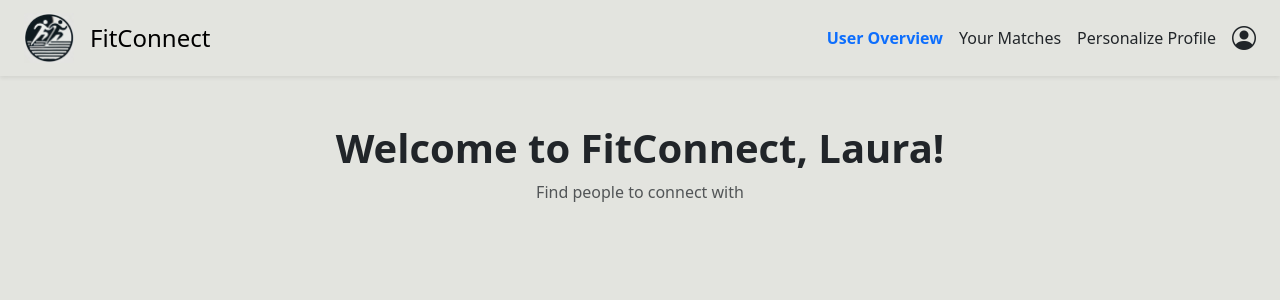
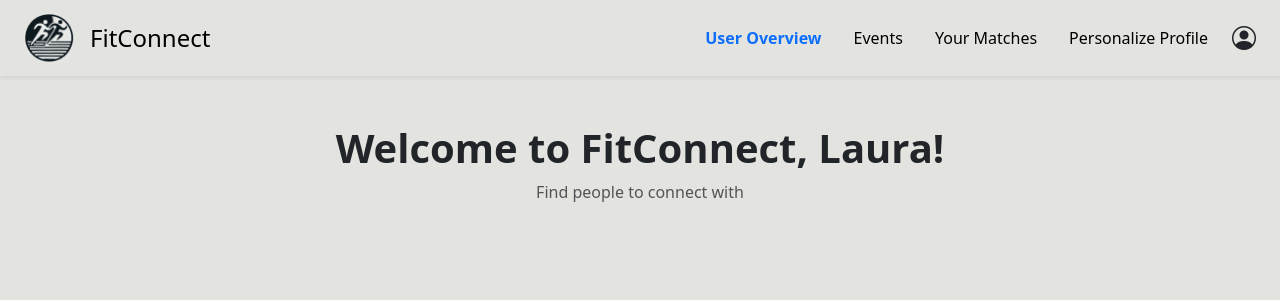
Before and after one commit to debra-soth/fitconnect, a Flask app: page /user in a window 1280 px wide. Shown: the top 300 px of the page. Run offline with Flask 3, Linux system fonts and the light colour scheme.

Commit message:
Adjust navbar items with hover effect

```diff
--- a/templates/userOverview.html
+++ b/templates/userOverview.html
@@ -28,7 +28,20 @@
         }
         .nav-container a {
             text-decoration: none;
+            color: black !important;
+            font-weight: 500;
+            padding: 0.5rem;
+            transition: color 0.3s ease-in-out;
         }
+        .nav-container a:hover {
+            color: #0d6efd !important;
+        }
+
+        .nav-container a.active {
+            color:#0d6efd !important;
+            font-weight: bold !important;
+        }
+
         .dropdown-menu {
             right: 0;
             left: auto;
@@ -48,15 +61,17 @@
         <h4 class="ms-3 mb-0">FitConnect</h4>
     </a>
     <div class="nav-container">
-        <a href="#" class="text-primary fw-bold me-3">User Overview</a>
-        <a href="#" class="text-dark me-3">Your Matches</a>
-        <a href="/personalizeProfile" class="text-dark me-3">Personalize Profile</a>
+        <a href="#" class="me-3 active" style="color:#0d6efd; font-weight: bold:">User Overview</a>
+        <a href="/events" class="me-3">Events</a>
+        <a href="#" class="me-3">Your Matches</a>
+        <a href="/personalizeProfile" class="me-3">Personalize Profile</a>
 
         <!-- Profile Dropdown -->
         <div class="dropdown">
             <i class="bi bi-person-circle fs-4" id="profileDropdown" data-bs-toggle="dropdown" aria-expanded="false"></i>
             <ul class="dropdown-menu dropdown-menu-end" aria-labelledby="profileDropdown">
-                <li><a class="dropdown-item" href="/accountSettings">Account Settings</a></li>
+                <li><a class="dropdown-item" href="">Create Event</a></li>
+                <li><a class="dropdown-item" href="/settings">Account Settings</a></li>
                 <li><a class="dropdown-item" href="/logout">Logout</a></li>
             </ul>
         </div>
```
